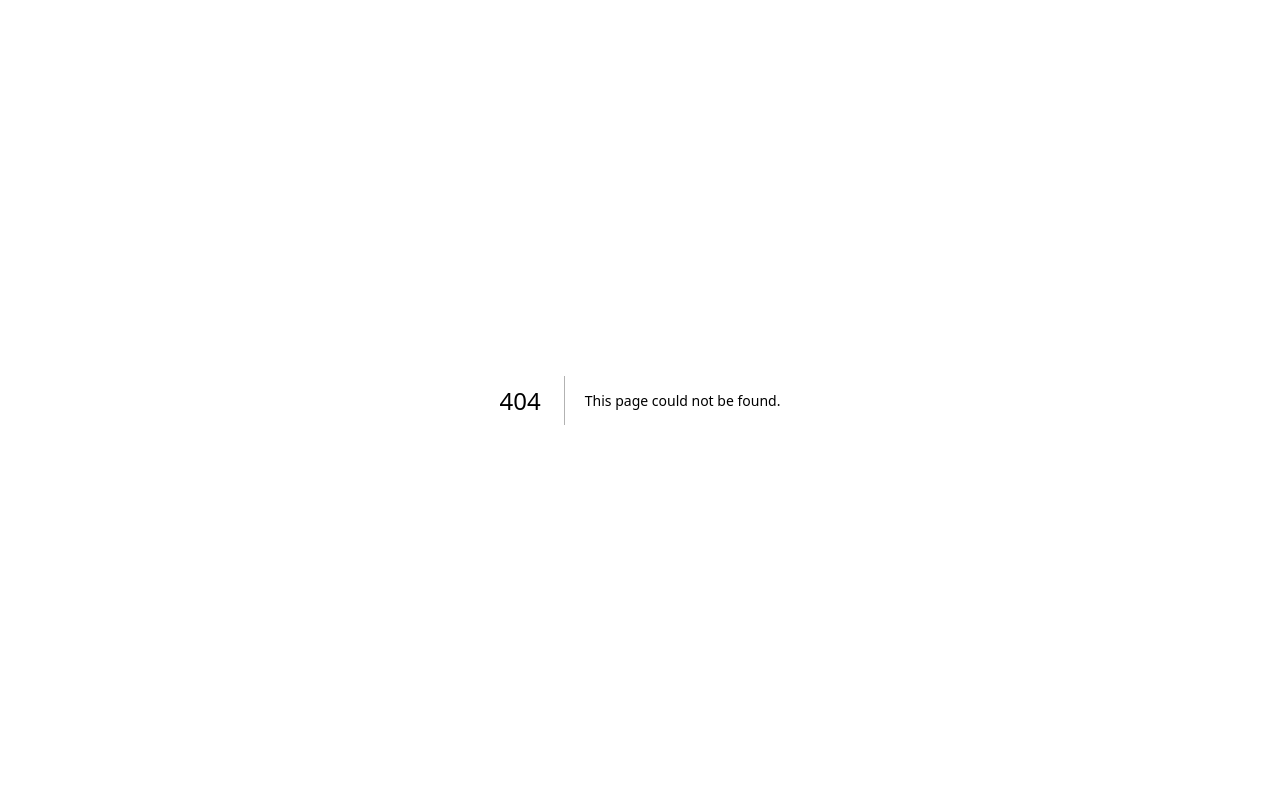
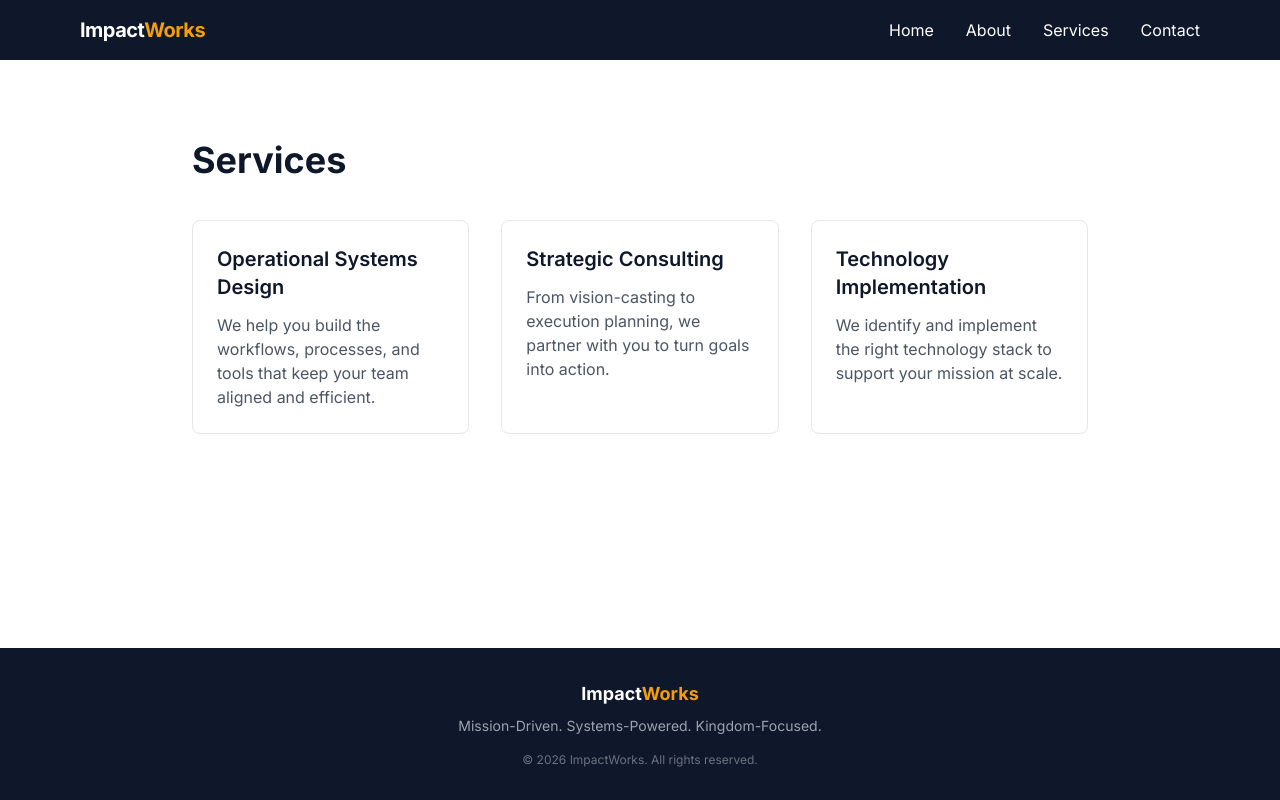
Before and after one commit to Foundation-Stone-Advisors/ImpactWorks, a Next.js app: page /services in a window 1280 px wide. Before the commit this address had no page. Built offline with nearby package versions, Linux system fonts and the light colour scheme.

Commit message:
initial scaffold - Next.js 14 + Tailwind + base pages

```diff
--- /dev/null
+++ b/app/about/page.tsx
@@ -0,0 +1,14 @@
+export default function About() {
+  return (
+    <section className="py-20 px-4">
+      <div className="max-w-4xl mx-auto">
+        <h1 className="text-4xl font-bold text-navy mb-6">About</h1>
+        <p className="text-gray-600 text-lg leading-relaxed">
+          ImpactWorks exists to equip mission-driven organizations with the
+          systems, strategies, and support they need to thrive. We believe that
+          operational excellence and kingdom purpose go hand in hand.
+        </p>
+      </div>
+    </section>
+  );
+}
--- /dev/null
+++ b/app/contact/page.tsx
@@ -0,0 +1,19 @@
+export default function Contact() {
+  return (
+    <section className="py-20 px-4">
+      <div className="max-w-4xl mx-auto">
+        <h1 className="text-4xl font-bold text-navy mb-6">Contact</h1>
+        <p className="text-gray-600 text-lg mb-10">
+          Ready to build something that lasts? Reach out and let&apos;s start a
+          conversation.
+        </p>
+        <div className="bg-gray-50 rounded-lg p-8 max-w-md">
+          <p className="text-navy font-semibold">Email</p>
+          <p className="text-gray-600 mb-4">hello@impactworks.dev</p>
+          <p className="text-navy font-semibold">Location</p>
+          <p className="text-gray-600">Available remotely, nationwide.</p>
+        </div>
+      </div>
+    </section>
+  );
+}
--- a/app/globals.css
+++ b/app/globals.css
@@ -2,26 +2,6 @@
 @tailwind components;
 @tailwind utilities;
 
-:root {
-  --background: #ffffff;
-  --foreground: #171717;
+body {
+  font-family: "Inter", sans-serif;
 }
-
-@media (prefers-color-scheme: dark) {
-  :root {
-    --background: #0a0a0a;
-    --foreground: #ededed;
-  }
-}
-
-body {
-  color: var(--foreground);
-  background: var(--background);
-  font-family: Arial, Helvetica, sans-serif;
-}
-
-@layer utilities {
-  .text-balance {
-    text-wrap: balance;
-  }
-}
--- a/app/layout.tsx
+++ b/app/layout.tsx
@@ -1,21 +1,14 @@
 import type { Metadata } from "next";
-import localFont from "next/font/local";
+import { Inter } from "next/font/google";
 import "./globals.css";
+import Nav from "@/components/Nav";
+import Footer from "@/components/Footer";
 
-const geistSans = localFont({
-  src: "./fonts/GeistVF.woff",
-  variable: "--font-geist-sans",
-  weight: "100 900",
-});
-const geistMono = localFont({
-  src: "./fonts/GeistMonoVF.woff",
-  variable: "--font-geist-mono",
-  weight: "100 900",
-});
+const inter = Inter({ subsets: ["latin"] });
 
 export const metadata: Metadata = {
-  title: "Create Next App",
-  description: "Generated by create next app",
+  title: "ImpactWorks",
+  description: "Mission-Driven. Systems-Powered. Kingdom-Focused.",
 };
 
 export default function RootLayout({
@@ -25,10 +18,10 @@ export default function RootLayout({
 }>) {
   return (
     <html lang="en">
-      <body
-        className={`${geistSans.variable} ${geistMono.variable} antialiased`}
-      >
-        {children}
+      <body className={`${inter.className} antialiased flex flex-col min-h-screen`}>
+        <Nav />
+        <main className="flex-1">{children}</main>
+        <Footer />
       </body>
     </html>
   );
--- a/app/page.tsx
+++ b/app/page.tsx
@@ -1,101 +1,39 @@
-import Image from "next/image";
+import Link from "next/link";
 
 export default function Home() {
   return (
-    <div className="grid grid-rows-[20px_1fr_20px] items-center justify-items-center min-h-screen p-8 pb-20 gap-16 sm:p-20 font-[family-name:var(--font-geist-sans)]">
-      <main className="flex flex-col gap-8 row-start-2 items-center sm:items-start">
-        <Image
-          className="dark:invert"
-          src="https://nextjs.org/icons/next.svg"
-          alt="Next.js logo"
-          width={180}
-          height={38}
-          priority
-        />
-        <ol className="list-inside list-decimal text-sm text-center sm:text-left font-[family-name:var(--font-geist-mono)]">
-          <li className="mb-2">
-            Get started by editing{" "}
-            <code className="bg-black/[.05] dark:bg-white/[.06] px-1 py-0.5 rounded font-semibold">
-              app/page.tsx
-            </code>
-            .
-          </li>
-          <li>Save and see your changes instantly.</li>
-        </ol>
+    <div>
+      {/* Hero */}
+      <section className="bg-navy text-white py-24 px-4">
+        <div className="max-w-4xl mx-auto text-center">
+          <h1 className="text-4xl md:text-6xl font-bold mb-6">
+            Impact<span className="text-gold">Works</span>
+          </h1>
+          <p className="text-xl md:text-2xl text-gray-300 mb-8">
+            Mission-Driven. Systems-Powered. Kingdom-Focused.
+          </p>
+          <Link
+            href="/contact"
+            className="inline-block bg-gold text-navy font-semibold px-8 py-3 rounded hover:bg-yellow-400 transition-colors"
+          >
+            Get in Touch
+          </Link>
+        </div>
+      </section>
 
-        <div className="flex gap-4 items-center flex-col sm:flex-row">
-          <a
-            className="rounded-full border border-solid border-transparent transition-colors flex items-center justify-center bg-foreground text-background gap-2 hover:bg-[#383838] dark:hover:bg-[#ccc] text-sm sm:text-base h-10 sm:h-12 px-4 sm:px-5"
-            href="https://vercel.com/new?utm_source=create-next-app&utm_medium=appdir-template-tw&utm_campaign=create-next-app"
-            target="_blank"
-            rel="noopener noreferrer"
-          >
-            <Image
-              className="dark:invert"
-              src="https://nextjs.org/icons/vercel.svg"
-              alt="Vercel logomark"
-              width={20}
-              height={20}
-            />
-            Deploy now
-          </a>
-          <a
-            className="rounded-full border border-solid border-black/[.08] dark:border-white/[.145] transition-colors flex items-center justify-center hover:bg-[#f2f2f2] dark:hover:bg-[#1a1a1a] hover:border-transparent text-sm sm:text-base h-10 sm:h-12 px-4 sm:px-5 sm:min-w-44"
-            href="https://nextjs.org/docs?utm_source=create-next-app&utm_medium=appdir-template-tw&utm_campaign=create-next-app"
-            target="_blank"
-            rel="noopener noreferrer"
-          >
-            Read our docs
-          </a>
+      {/* Brief intro */}
+      <section className="py-20 px-4">
+        <div className="max-w-4xl mx-auto text-center">
+          <h2 className="text-3xl font-bold text-navy mb-6">
+            Building Systems That Serve the Mission
+          </h2>
+          <p className="text-gray-600 text-lg leading-relaxed max-w-2xl mx-auto">
+            ImpactWorks helps organizations design and implement the operational
+            systems they need to scale their impact — without losing sight of
+            what matters most.
+          </p>
         </div>
-      </main>
-      <footer className="row-start-3 flex gap-6 flex-wrap items-center justify-center">
-        <a
-          className="flex items-center gap-2 hover:underline hover:underline-offset-4"
-          href="https://nextjs.org/learn?utm_source=create-next-app&utm_medium=appdir-template-tw&utm_campaign=create-next-app"
-          target="_blank"
-          rel="noopener noreferrer"
-        >
-          <Image
-            aria-hidden
-            src="https://nextjs.org/icons/file.svg"
-            alt="File icon"
-            width={16}
-            height={16}
-          />
-          Learn
-        </a>
-        <a
-          className="flex items-center gap-2 hover:underline hover:underline-offset-4"
-          href="https://vercel.com/templates?framework=next.js&utm_source=create-next-app&utm_medium=appdir-template-tw&utm_campaign=create-next-app"
-          target="_blank"
-          rel="noopener noreferrer"
-        >
-          <Image
-            aria-hidden
-            src="https://nextjs.org/icons/window.svg"
-            alt="Window icon"
-            width={16}
-            height={16}
-          />
-          Examples
-        </a>
-        <a
-          className="flex items-center gap-2 hover:underline hover:underline-offset-4"
-          href="https://nextjs.org?utm_source=create-next-app&utm_medium=appdir-template-tw&utm_campaign=create-next-app"
-          target="_blank"
-          rel="noopener noreferrer"
-        >
-          <Image
-            aria-hidden
-            src="https://nextjs.org/icons/globe.svg"
-            alt="Globe icon"
-            width={16}
-            height={16}
-          />
-          Go to nextjs.org →
-        </a>
-      </footer>
+      </section>
     </div>
   );
 }
--- /dev/null
+++ b/app/services/page.tsx
@@ -0,0 +1,40 @@
+const services = [
+  {
+    title: "Operational Systems Design",
+    description:
+      "We help you build the workflows, processes, and tools that keep your team aligned and efficient.",
+  },
+  {
+    title: "Strategic Consulting",
+    description:
+      "From vision-casting to execution planning, we partner with you to turn goals into action.",
+  },
+  {
+    title: "Technology Implementation",
+    description:
+      "We identify and implement the right technology stack to support your mission at scale.",
+  },
+];
+
+export default function Services() {
+  return (
+    <section className="py-20 px-4">
+      <div className="max-w-4xl mx-auto">
+        <h1 className="text-4xl font-bold text-navy mb-10">Services</h1>
+        <div className="grid md:grid-cols-3 gap-8">
+          {services.map((service) => (
+            <div
+              key={service.title}
+              className="border border-gray-200 rounded-lg p-6 hover:shadow-lg transition-shadow"
+            >
+              <h2 className="text-xl font-semibold text-navy mb-3">
+                {service.title}
+              </h2>
+              <p className="text-gray-600">{service.description}</p>
+            </div>
+          ))}
+        </div>
+      </div>
+    </section>
+  );
+}
--- /dev/null
+++ b/components/Footer.tsx
@@ -0,0 +1,17 @@
+export default function Footer() {
+  return (
+    <footer className="bg-navy text-white py-8">
+      <div className="max-w-6xl mx-auto px-4 text-center">
+        <p className="font-bold text-lg">
+          Impact<span className="text-gold">Works</span>
+        </p>
+        <p className="text-sm text-gray-400 mt-2">
+          Mission-Driven. Systems-Powered. Kingdom-Focused.
+        </p>
+        <p className="text-xs text-gray-500 mt-4">
+          &copy; {new Date().getFullYear()} ImpactWorks. All rights reserved.
+        </p>
+      </div>
+    </footer>
+  );
+}
--- /dev/null
+++ b/components/Nav.tsx
@@ -0,0 +1,84 @@
+"use client";
+
+import Link from "next/link";
+import { useState } from "react";
+
+export default function Nav() {
+  const [menuOpen, setMenuOpen] = useState(false);
+
+  const links = [
+    { href: "/", label: "Home" },
+    { href: "/about", label: "About" },
+    { href: "/services", label: "Services" },
+    { href: "/contact", label: "Contact" },
+  ];
+
+  return (
+    <nav className="bg-navy text-white">
+      <div className="max-w-6xl mx-auto px-4 py-4 flex items-center justify-between">
+        <Link href="/" className="text-xl font-bold tracking-tight">
+          Impact<span className="text-gold">Works</span>
+        </Link>
+
+        {/* Desktop links */}
+        <div className="hidden md:flex gap-8">
+          {links.map((link) => (
+            <Link
+              key={link.href}
+              href={link.href}
+              className="hover:text-gold transition-colors"
+            >
+              {link.label}
+            </Link>
+          ))}
+        </div>
+
+        {/* Mobile hamburger */}
+        <button
+          className="md:hidden"
+          onClick={() => setMenuOpen(!menuOpen)}
+          aria-label="Toggle menu"
+        >
+          <svg
+            className="w-6 h-6"
+            fill="none"
+            stroke="currentColor"
+            viewBox="0 0 24 24"
+          >
+            {menuOpen ? (
+              <path
+                strokeLinecap="round"
+                strokeLinejoin="round"
+                strokeWidth={2}
+                d="M6 18L18 6M6 6l12 12"
+              />
+            ) : (
+              <path
+                strokeLinecap="round"
+                strokeLinejoin="round"
+                strokeWidth={2}
+                d="M4 6h16M4 12h16M4 18h16"
+              />
+            )}
+          </svg>
+        </button>
+      </div>
+
+      {/* Mobile menu */}
+      {menuOpen && (
+        <div className="md:hidden px-4 pb-4 flex flex-col gap-3">
+          {links.map((link) => (
+            <Link
+              key={link.href}
+              href={link.href}
+              className="hover:text-gold transition-colors"
+              onClick={() => setMenuOpen(false)}
+            >
+              {link.label}
+            </Link>
+          ))}
+        </div>
+      )}
+    </nav>
+  );
+}
```
Also changed, not shown: tailwind.config.ts (+5 -2 lines).
